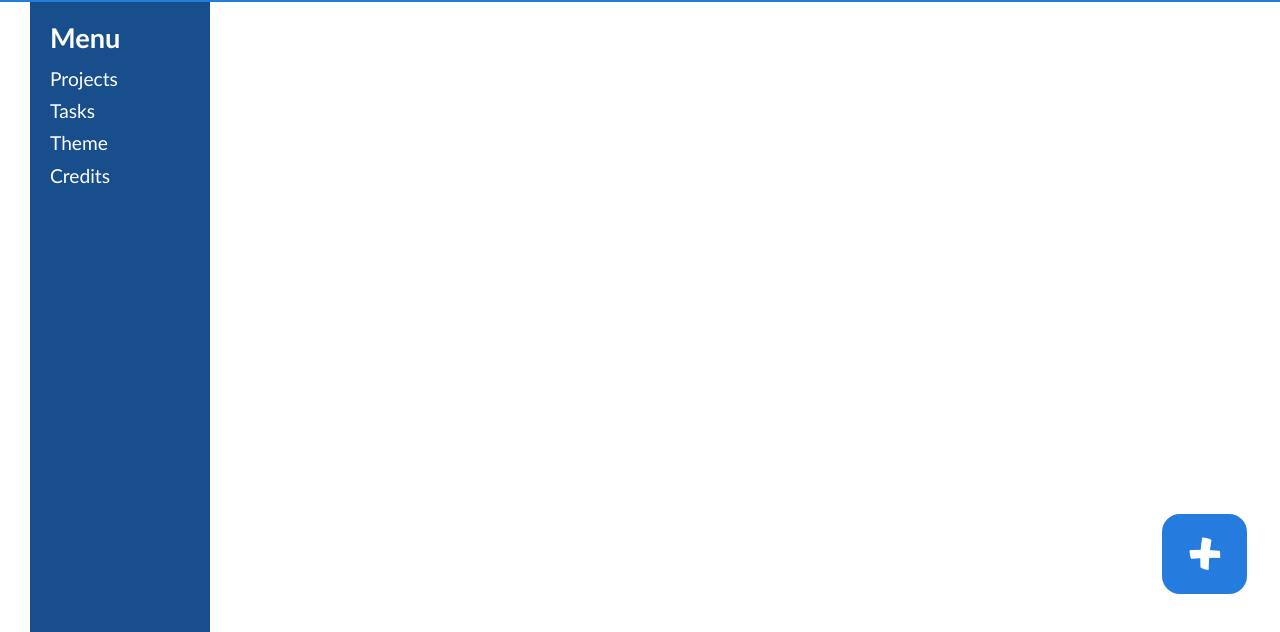
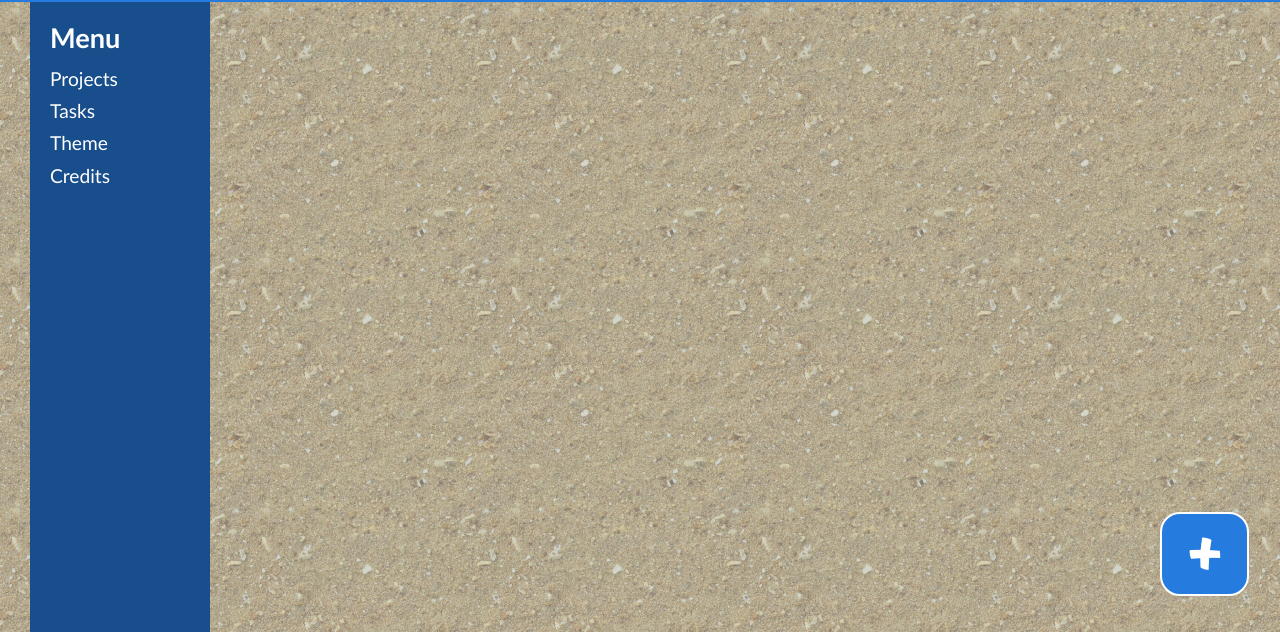
Before and after one commit to niccostantini/to-do-list-kip, a website built with webpack: page src/template.html in a window 1280 px wide. Shown: the part 168-800 px from the top of the page. Built offline with nearby package versions, Linux system fonts and the light colour scheme.

Commit message:
Add cork bg image

```diff
--- a/src/index.js
+++ b/src/index.js
@@ -1,6 +1,7 @@
 import "./styles/normalize.css";
 import "./styles/styles.css";
-import "./styles/fonts.scss"
+import "./styles/fonts.scss";
+import "./assets/images/corkbg_2.png";
 
 
 const addButton = document.querySelector('#addButton');
--- a/src/styles/styles.css
+++ b/src/styles/styles.css
@@ -11,6 +11,19 @@ body {
     grid-template-rows: 30px 140px 1fr;
     height: 100vh;
     font-family: 'Trebuchet MS', system-ui, apple-system, 'Lucida Sans Unicode', 'Lucida Grande', 'Lucida Sans', Arial, sans-serif;
+    background-color: var(--color3);
+}
+
+body::after {
+    content: "";
+    background: url(../assets/images/corkbg_2.png) repeat;
+    opacity: 0.6;
+    top: 0;
+    left: 0;
+    bottom: 0;
+    right: 0;
+    position: absolute;
+    z-index: -1;
 }
 
 
```
Also changed, not shown: src/assets/images/corkbg.png (added), src/assets/images/corkbg_2.png (added).
